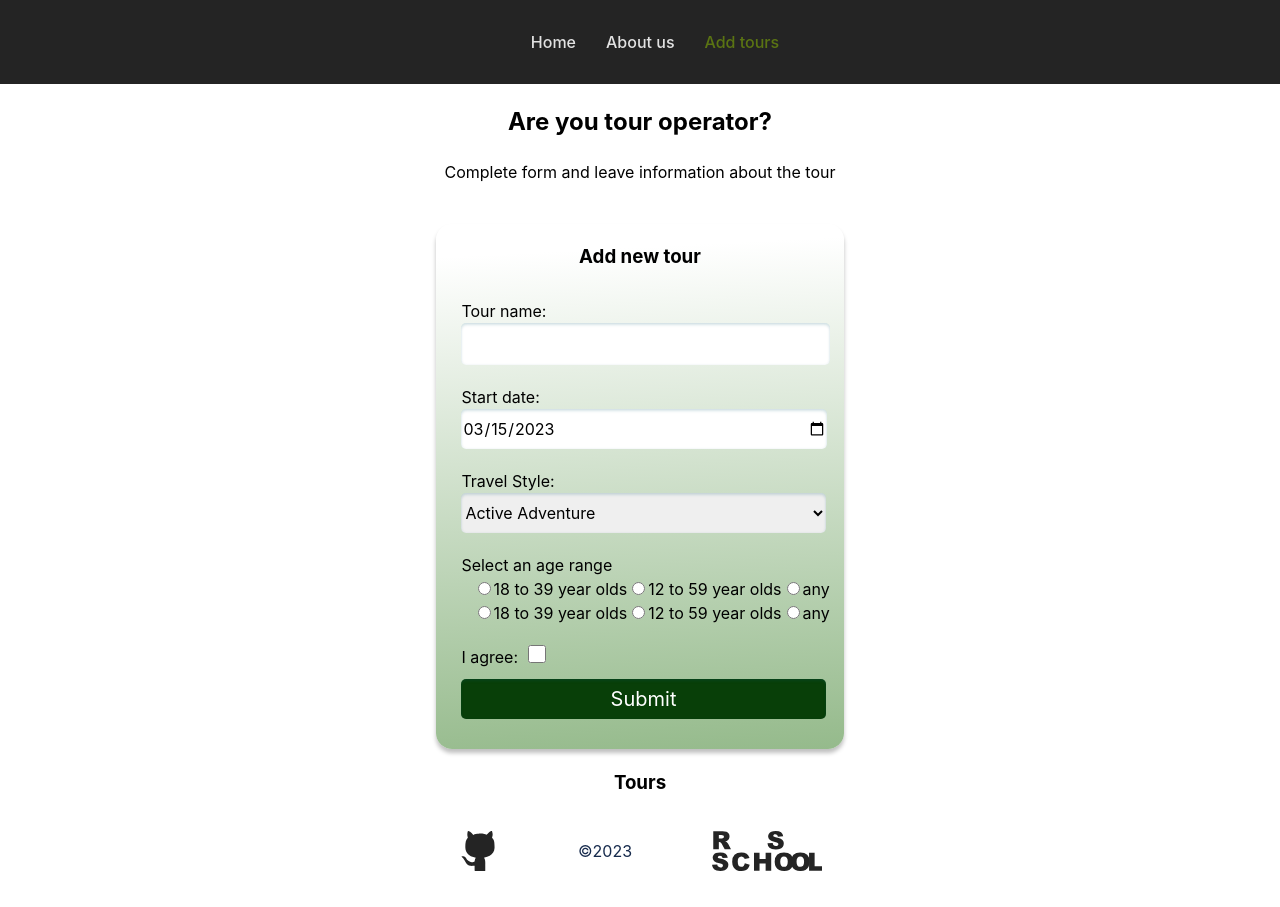
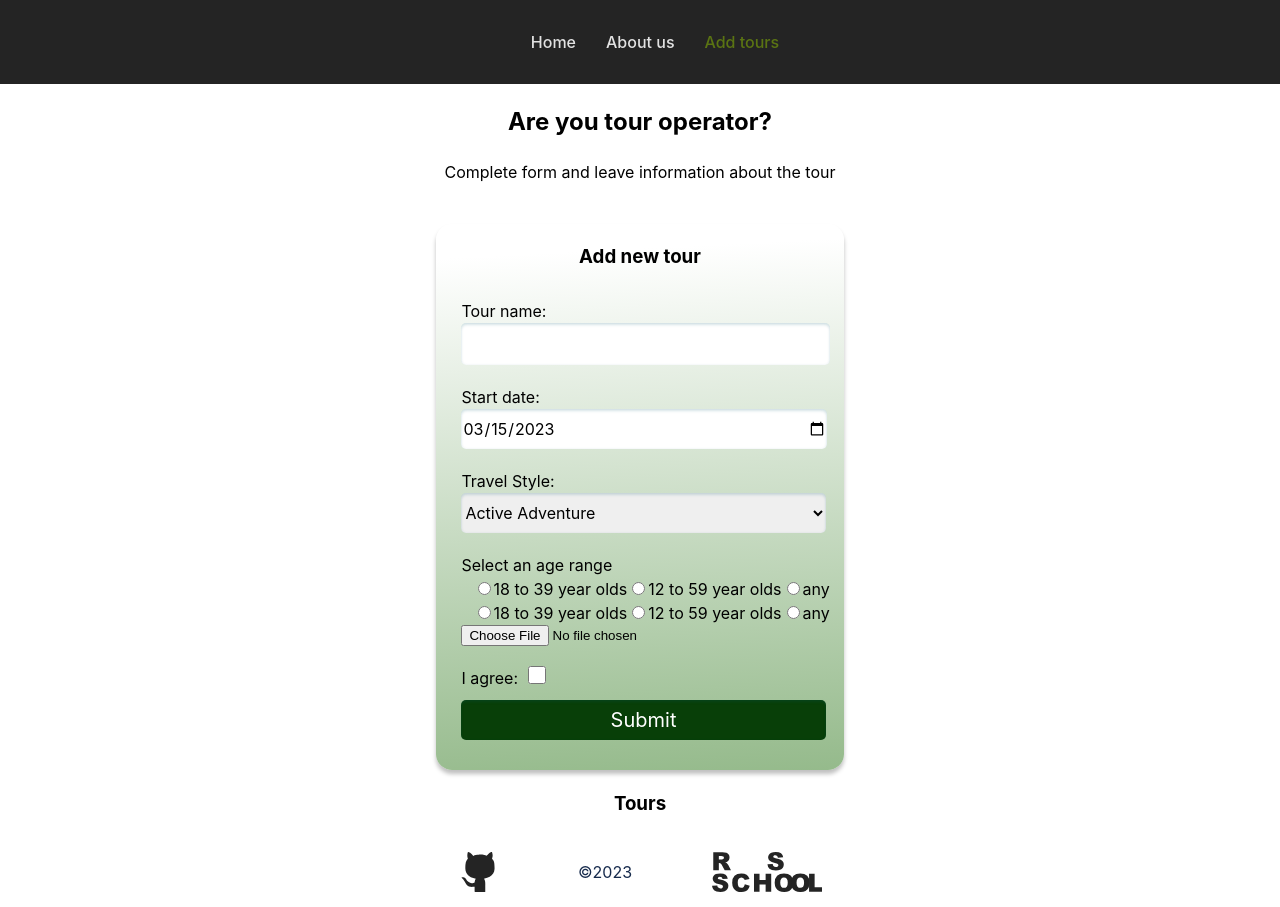
Before and after one commit to ElizabethT7/React-RSSchool, a React (Vite) app in the folder components/: page /tours in a window 1280 px wide. Before the commit the page ends 886 px from the top, so only its background shows below. Built offline with nearby package versions, Linux system fonts and the light colour scheme.

Commit message:
feat: add file input

```diff
--- a/components/src/components/Form/Form.tsx
+++ b/components/src/components/Form/Form.tsx
@@ -1,19 +1,24 @@
 import React, { Component } from 'react';
 import styles from './Form.module.css';
-import { FormProps } from './types';
+import { FormProps, StateInterface } from './types';
 import today from '../../utils/date';
 import RadioButtons from './RadioButtons';
 
-class Form /*<FormValueInterface>*/ extends Component<FormProps, { selectedOption: string }> {
+class Form /*<FormValueInterface>*/ extends Component<FormProps, StateInterface> {
   //object: FormValueInterface;
   tourName: React.RefObject<HTMLInputElement>;
   startDate: React.RefObject<HTMLInputElement>;
   travelStyle: React.RefObject<HTMLSelectElement>;
   age: React.RefObject<HTMLSelectElement>;
+  img: React.RefObject<HTMLInputElement>;
+  imgUrl!: string | ArrayBuffer | null;
+  file!: Blob;
   constructor(props: FormProps) {
     super(props);
     this.state = {
       selectedOption: '',
+      file: '',
+      imagePreviewUrl: '',
     };
     this.handleSubmit = this.handleSubmit.bind(this);
     this.onChangeValue = this.onChangeValue.bind(this);
@@ -21,6 +26,7 @@ class Form /*<FormValueInterface>*/ extends Component<FormProps, { selectedOptio
     this.startDate = React.createRef();
     this.travelStyle = React.createRef();
     this.age = React.createRef();
+    this.img = React.createRef();
   }
 
   onChangeValue(e: React.FormEvent) {
@@ -35,16 +41,42 @@ class Form /*<FormValueInterface>*/ extends Component<FormProps, { selectedOptio
     return a;
   }
 
+  handleImageChange(e: React.BaseSyntheticEvent<HTMLInputElement> | React.FormEvent) {
+    e.preventDefault();
+
+    const reader = new FileReader();
+    this.file = e.target.files[0];
+    console.log(e.target);
+    reader.onloadend = () => {
+      this.imgUrl = reader.result;
+      /*this.setState({
+        file: this.file,
+        imagePreviewUrl: reader.result,
+      });*/
+    };
+
+    reader.readAsDataURL(this.file);
+  }
+
   handleSubmit(event: React.FormEvent) {
     const ageValue = this.onChange;
     console.log('2:', ageValue);
+    console.log('handle uploading-', this.state.file);
     event.preventDefault();
+    if ((this.tourName.current as HTMLInputElement).value.length < 3) {
+      alert('Tour name mast be more then 3 symbols;');
+      return;
+    }
     this.props.onSubmit({
-      tourName: (this.tourName.current as HTMLInputElement).value,
+      title: (this.tourName.current as HTMLInputElement).value,
       startDate: (this.startDate.current as HTMLInputElement).value,
       travelStyle: (this.travelStyle.current as HTMLSelectElement).value,
       age: this.state.selectedOption,
+      img: this.imgUrl,
     });
+    (this.tourName.current as HTMLInputElement).value = '';
+    (this.startDate.current as HTMLInputElement).value = today;
+    (this.travelStyle.current as HTMLSelectElement).value = 'Active Adventure';
   }
 
   render() {
@@ -69,7 +101,7 @@ class Form /*<FormValueInterface>*/ extends Component<FormProps, { selectedOptio
         <label htmlFor="travelStyle">Travel Style:</label>
         <select
           className={styles.form__item}
-          defaultValue="adventure"
+          defaultValue="Active Adventure"
           name="travelStyle"
           ref={this.travelStyle}
         >
@@ -105,6 +137,7 @@ class Form /*<FormValueInterface>*/ extends Component<FormProps, { selectedOptio
           any
         </div>
         <RadioButtons onChange={this.onChange} />
+        <input type="file" ref={this.img} onChange={(e) => this.handleImageChange(e)} />
         <label htmlFor="agree">
           I agree:
           <input className={styles.check} type="checkbox" defaultValue="" name="agree" required />
@@ -116,3 +149,12 @@ class Form /*<FormValueInterface>*/ extends Component<FormProps, { selectedOptio
 }
 
 export default Form;
+
+/*
+const { imagePreviewUrl } = this.state;
+    let $imagePreview = null;
+    if (imagePreviewUrl) {
+      $imagePreview = <img src={imagePreviewUrl} />;
+    } else {
+      $imagePreview = <div className="previewText">Please select an Image for Preview</div>;
+    } */
```
Also changed, not shown: components/src/components/Form/types.ts (+8 -1 lines).
